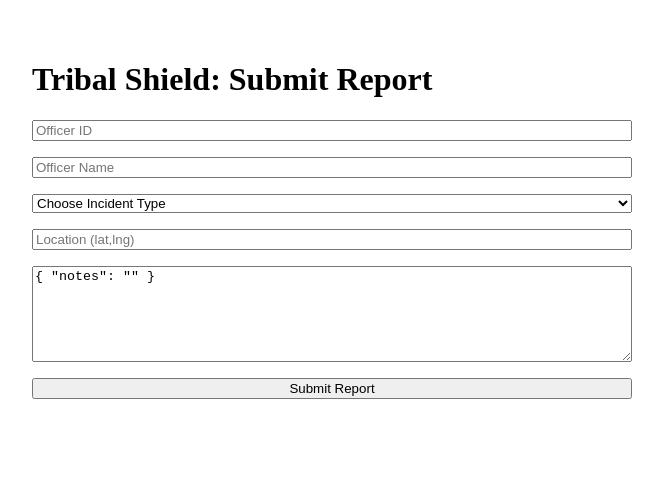
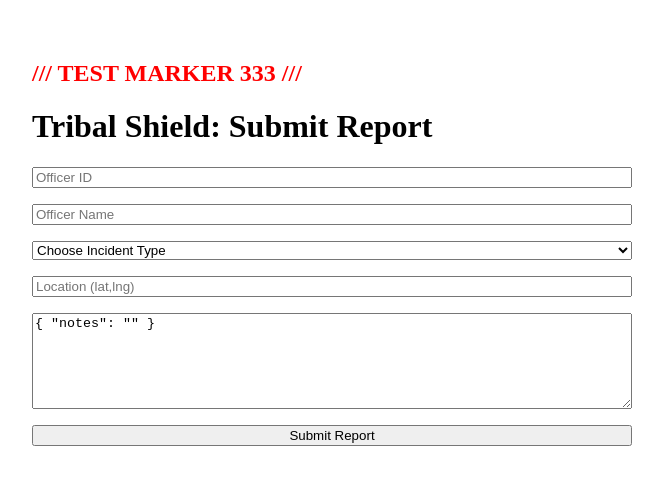
Before and after one commit to TobyRB1/tribal-shield, a Next.js app: page /report in a window 1280 px wide. Shown: the top 484 px of the page, without its empty margins (8-671 px from the left). Built offline with nearby package versions, Linux system fonts and the light colour scheme.

Commit message:
Update report.jsx
test marker

```diff
--- a/pages/report.jsx
+++ b/pages/report.jsx
@@ -80,7 +80,8 @@ export default function ReportPage() {
   }
 
   return (
-    <div style={{ padding: '2rem' }}>
+  <div style={{ padding: '2rem' }}>
+    <h2 style={{ color: 'red' }}>/// TEST MARKER 333 ///</h2>
       <h1>Tribal Shield: Submit Report</h1>
       <form onSubmit={handleSubmit} style={{ display: 'flex', flexDirection: 'column', gap: '1rem', maxWidth: 600 }}>
         <input
```
